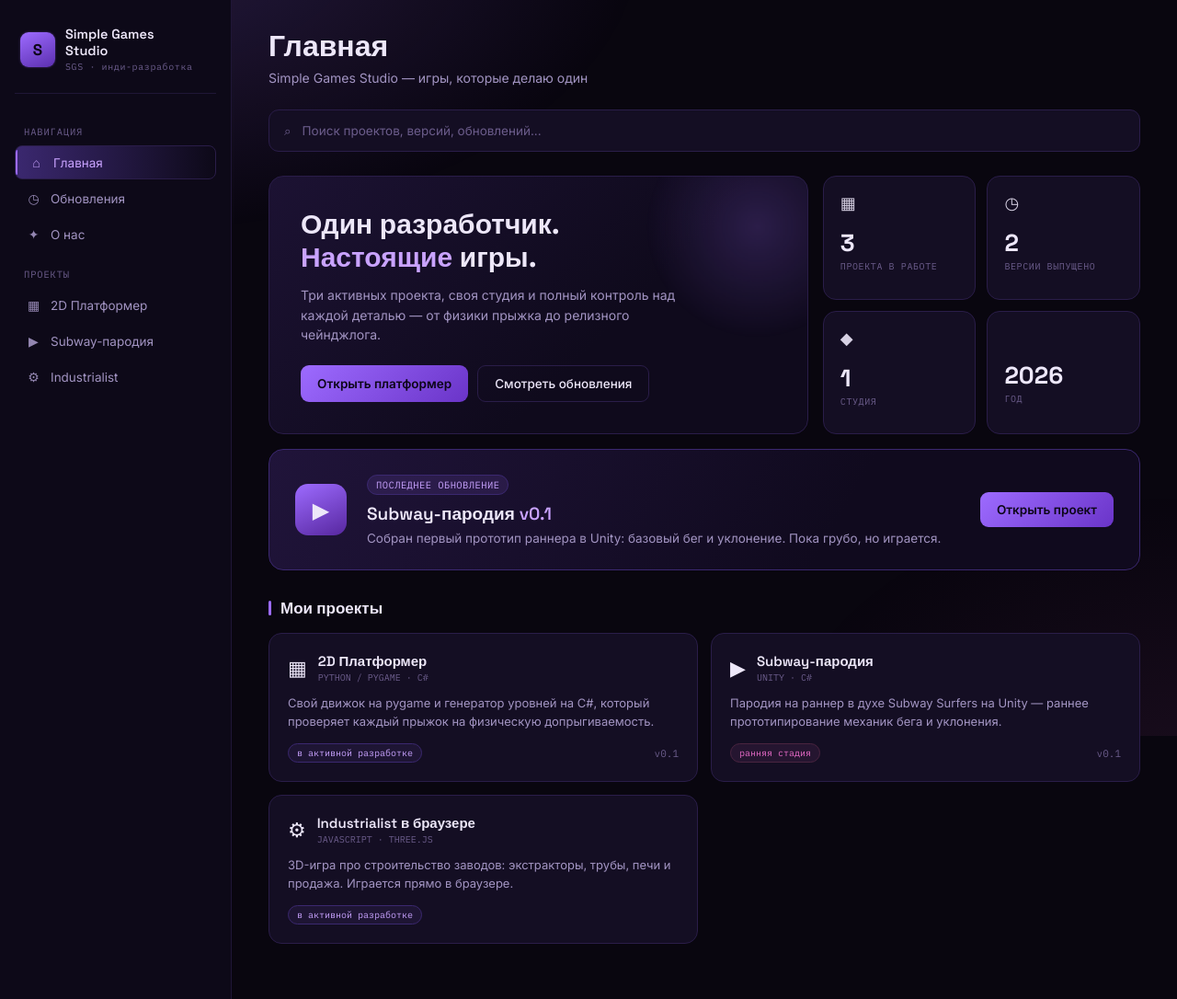
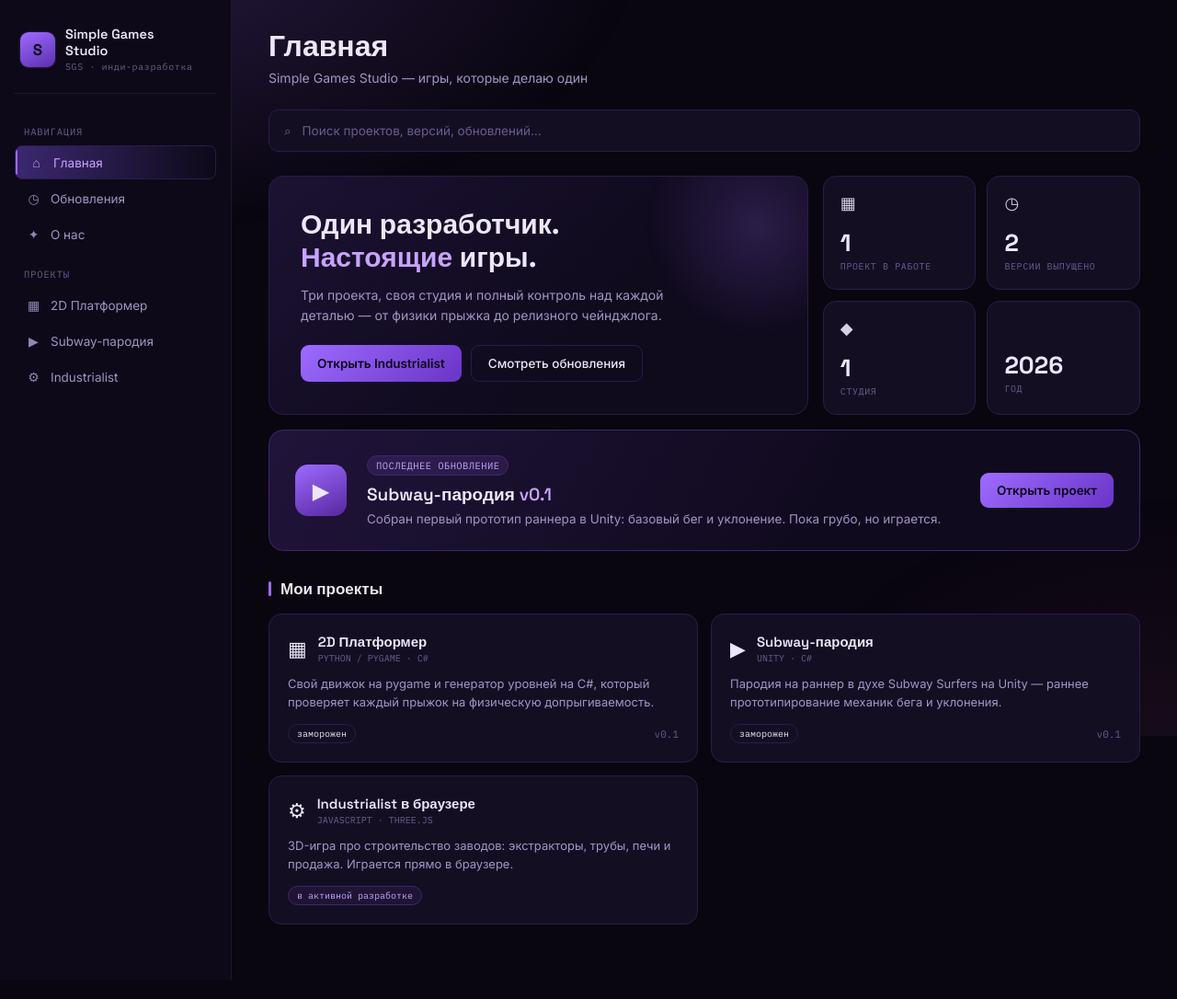
Before and after one commit to andrew77kovalev-boop/sgs-site, a plain HTML site: page index.html in a window 1280 px wide. Shown: the whole page at 92% size. After the commit the page ends 1065 px from the top, so only its background shows below. Drawn offline with Linux system fonts and the light colour scheme.

Commit message:
Сайт: в активной разработке только Industrialist, остальные заморожены
Co-Authored-By: Claude Opus 5.5 <noreply@anthropic.com>

```diff
--- a/index.html
+++ b/index.html
@@ -386,14 +386,14 @@
       <div class="hero-row">
         <div class="hero anim">
           <h1>Один разработчик.<br><span>Настоящие</span> игры.</h1>
-          <p>Три активных проекта, своя студия и полный контроль над каждой деталью — от физики прыжка до релизного чейнджлога.</p>
+          <p>Три проекта, своя студия и полный контроль над каждой деталью — от физики прыжка до релизного чейнджлога.</p>
           <div class="hero-actions">
-            <button class="btn-primary" onclick="showView('platformer')">Открыть платформер</button>
+            <button class="btn-primary" onclick="showView('industrialist')">Открыть Industrialist</button>
             <button class="btn-secondary" onclick="showView('updates')">Смотреть обновления</button>
           </div>
         </div>
         <div class="stat-grid">
-          <div class="stat-card anim"><div class="stat-icon">▦</div><div class="stat-num">3</div><div class="stat-label">ПРОЕКТА В РАБОТЕ</div></div>
+          <div class="stat-card anim"><div class="stat-icon">▦</div><div class="stat-num">1</div><div class="stat-label">ПРОЕКТ В РАБОТЕ</div></div>
           <div class="stat-card anim"><div class="stat-icon">◷</div><div class="stat-num">2</div><div class="stat-label">ВЕРСИИ ВЫПУЩЕНО</div></div>
           <div class="stat-card anim"><div class="stat-icon">◆</div><div class="stat-num">1</div><div class="stat-label">СТУДИЯ</div></div>
           <div class="stat-card anim"><div class="stat-num" style="margin-top:34px;">2026</div><div class="stat-label">ГОД</div></div>
@@ -421,7 +421,7 @@
             </div>
           </div>
           <p class="project-desc">Свой движок на pygame и генератор уровней на C#, который проверяет каждый прыжок на физическую допрыгиваемость.</p>
-          <div class="project-meta"><span class="pill active">в активной разработке</span><span style="font-family:var(--font-mono);font-size:11px;color:var(--text-faint);">v0.1</span></div>
+          <div class="project-meta"><span class="pill">заморожен</span><span style="font-family:var(--font-mono);font-size:11px;color:var(--text-faint);">v0.1</span></div>
         </div>
         <div class="project-card anim" onclick="showView('subway')">
           <div class="project-top">
@@ -432,7 +432,7 @@
             </div>
           </div>
           <p class="project-desc">Пародия на раннер в духе Subway Surfers на Unity — раннее прототипирование механик бега и уклонения.</p>
-          <div class="project-meta"><span class="pill early">ранняя стадия</span><span style="font-family:var(--font-mono);font-size:11px;color:var(--text-faint);">v0.1</span></div>
+          <div class="project-meta"><span class="pill">заморожен</span><span style="font-family:var(--font-mono);font-size:11px;color:var(--text-faint);">v0.1</span></div>
         </div>
         <div class="project-card anim" onclick="showView('industrialist')">
           <div class="project-top">
@@ -484,7 +484,7 @@
       <div class="detail-header anim">
         <div class="about-text">
           <p>Simple Games Studio — соло-студия одного разработчика. Дизайн игровой логики и архитектуры — сам, реализация — сам, с ИИ-инструментами как второй парой рук на этапе кода.</p>
-          <p>Сейчас в работе три проекта: 2D-платформер на Python/pygame с генератором уровней на C#, ранний прототип раннера в духе Subway Surfers на Unity и Industrialist — 3D-игра про строительство заводов прямо в браузере.</p>
+          <p>Сейчас в активной разработке Industrialist — 3D-игра про строительство заводов прямо в браузере. 2D-платформер на Python/pygame и прототип раннера в духе Subway Surfers на Unity заморожены.</p>
           <p>Студия открыта для сотрудничества и обратной связи — если хочешь предложить идею или помочь с проектом, пиши.</p>
         </div>
         <div class="contact-row">
@@ -507,7 +507,7 @@
           Pygame отвечает за рендер и ввод, C# генерирует уровни в текстовый формат по сетке 64×64 / 128×64.
           Каждый уровень проверяется на физическую допрыгиваемость до сборки.
         </div>
-        <div class="detail-status">Статус: <b>в активной разработке</b> — в работе входной файл, который сначала запускает генерацию на C#, потом сам pygame.</div>
+        <div class="detail-status">Статус: <b>заморожен</b>.</div>
       </div>
 
       <div class="section-label anim"><span class="bar"></span>История версий</div>
@@ -534,7 +534,7 @@
         <div style="font-size:14px;color:var(--text-dim);line-height:1.6;">
           Пародийный раннер в Unity. Пока ранний и грубый прототип — основа механик бега и уклонения от препятствий.
         </div>
-        <div class="detail-status">Статус: <b>ранняя стадия</b> — базовая механика есть, полировки и контента мало.</div>
+        <div class="detail-status">Статус: <b>заморожен</b>.</div>
       </div>
 
       <div class="section-label anim"><span class="bar"></span>История версий</div>
```
